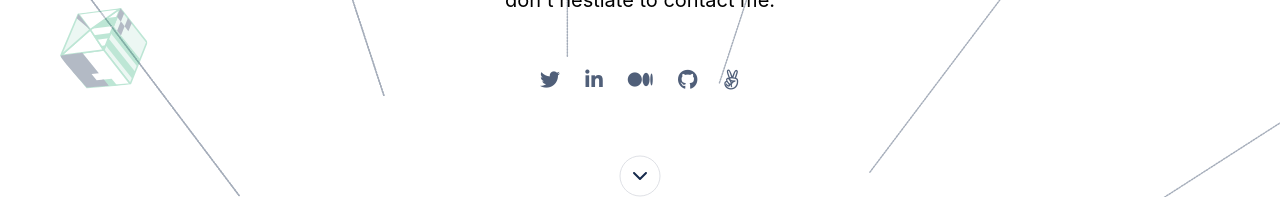
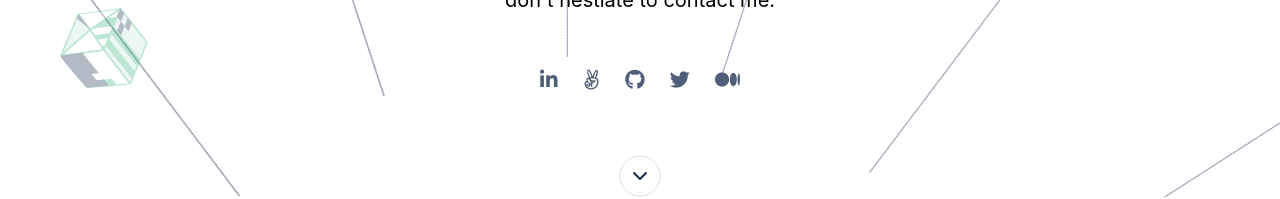
Before and after one commit to luis-pomare/Portfolio, a React (Create React App) app: page / in a window 1280 px wide. Shown: the part 498-697 px from the top of the page. Built offline with nearby package versions, Linux system fonts and the light colour scheme.

Commit message:
Organize social media icons

```diff
--- a/src/sections/Footer.js
+++ b/src/sections/Footer.js
@@ -4,11 +4,11 @@ export default function Footer() {
   return (
     <footer>
       <section className='social' id='social-2'>
+        <i className='fab fa-linkedin-in'></i>
+        <i className='fab fa-angellist'></i>
+        <i className='fab fa-github'></i>
         <i className='fab fa-twitter'></i>
-        <i className='fab fa-linkedin-in'></i>
         <i className='fab fa-medium-m'></i>
-        <i className='fab fa-github'></i>
-        <i className='fab fa-angellist'></i>
       </section>
       <p className='social' id='mail'>
         luispomare92@gmail.com
--- a/src/sections/Header.js
+++ b/src/sections/Header.js
@@ -36,11 +36,11 @@ export default function Header() {
         don't hestiate to contact me.
       </p>
       <section className='social' tabIndex='6'>
+        <i className='fab fa-linkedin-in'></i>
+        <i className='fab fa-angellist'></i>
+        <i className='fab fa-github'></i>
         <i className='fab fa-twitter'></i>
-        <i className='fab fa-linkedin-in'></i>
         <i className='fab fa-medium-m'></i>
-        <i className='fab fa-github'></i>
-        <i className='fab fa-angellist'></i>
       </section>
       <img src='/images/Action.svg' alt='Action icon' className='baseImg' />
     </header>
```
